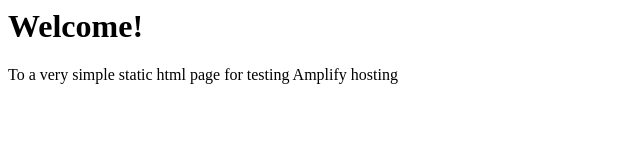
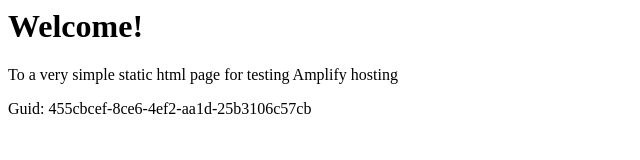
Before and after one commit to aws-aemilia-arn/Github-PR-Commit-Integration-Test-DoNotTouch-GitHubAutoBuildCanaryTest-v1-preprod-eu-north-1, a website: page src/index.html in a window 1280 px wide. Shown: the whole page, without its empty margins (0-640 px from the left). Drawn offline with Linux system fonts and the light colour scheme.

Commit message:
commit from integ tests

```diff
--- a/src/index.html
+++ b/src/index.html
@@ -1,3 +1,5 @@
+
+
 <html lang="en">
 
 <head>
@@ -10,6 +12,6 @@
 <body>
     <h1>Welcome!</h1>
     <p>To a very simple static html page for testing Amplify hosting</p>
-</body>
+    <p>Guid: 455cbcef-8ce6-4ef2-aa1d-25b3106c57cb</p></body>
 
 </html>
```
